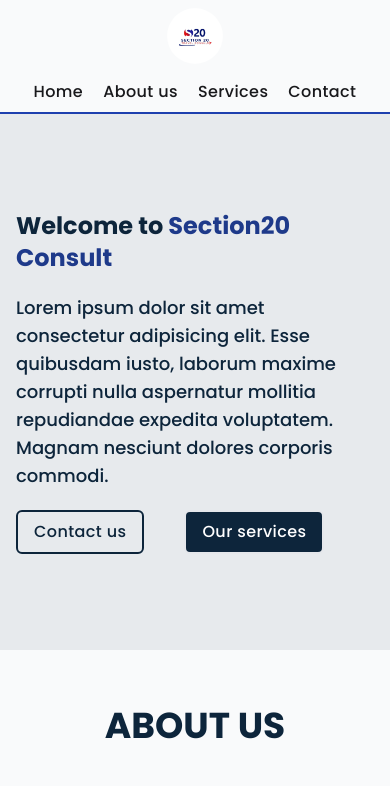
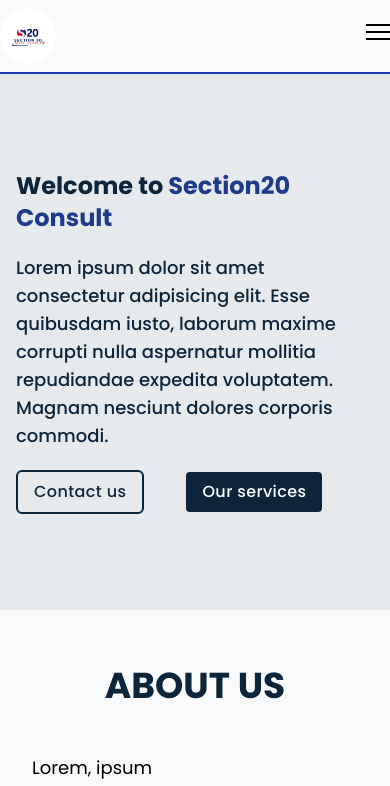
Before and after one commit to Jasoneli/section20-consult, a Next.js app: page / in a window 390 px wide. Shown: the top 786 px of the page. Built offline with nearby package versions, Linux system fonts and the light colour scheme.

Commit message:
add mobile navigation

```diff
--- a/app/globals.css
+++ b/app/globals.css
@@ -5,3 +5,50 @@
 html {
   scroll-behavior: smooth;
 }
+
+/* hamburger menu */
+
+.hamburger {
+  cursor: pointer;
+  width: 24px;
+  height: 24px;
+  transition: all 0.25s ease-in;
+  position: relative;
+}
+
+.hamburger-top,
+.hamburger-middle,
+.hamburger-bottom {
+  position: absolute;
+  width: 24px;
+  height: 2px;
+  top: 0;
+  left: 0;
+  background: #000;
+  transform: rotate(0);
+  transition: all 0.5s ease-in;
+}
+
+.hamburger-middle {
+  transform: translateY(7px);
+}
+
+.hamburger-bottom {
+  transform: translateY(14px);
+}
+
+.open {
+  transform: rotate(90deg);
+}
+
+.open .hamburger-top {
+  transform: rotate(45deg) translateY(6px) translateX(6px);
+}
+
+.open .hamburger-middle {
+  display: none;
+}
+
+.open .hamburger-bottom {
+  transform: rotate(-45deg) translateY(6px) translateX(-6px);
+}
--- a/components/Navbar.tsx
+++ b/components/Navbar.tsx
@@ -1,11 +1,16 @@
 /* eslint-disable @next/next/no-img-element */
-import Image from "next/image";
+"use client";
+
 import Link from "next/link";
+import { useState } from "react";
 
 const Navbar = () => {
+  const [isOpen, setIsOpen] = useState(false);
+
   return (
+    <>
       <nav className="bg-gray-50 border-b-2 border-blue-800 py-2 sticky top-0  right-0 left-0">
-      <div className="max-w-6xl container mx-auto flex flex-col justify-center md:flex-row font-medium gap-4 items-center md:justify-between">
+        <div className="max-w-6xl container mx-auto flex  font-medium gap-4 items-center justify-between">
           <div>
             <Link href="/">
               <img
@@ -15,7 +20,7 @@
               />
             </Link>
           </div>
-        <ul className="flex items-center justify-between gap-5 tracking-wide text-zinc-900">
+          <ul className="hidden md:flex items-center justify-between gap-5 tracking-wide text-zinc-900">
             <li>
               <Link className="hover:text-blue-800" href="/">
                 Home
@@ -38,8 +43,93 @@
               </Link>
             </li>
           </ul>
+
+          {/* hamburger button */}
+          <div className="md:hidden">
+            {isOpen ? (
+              <button
+                className="z-40 block hamburger md:hidden foucs:outline-none open "
+                id="menu-btn"
+                type="button"
+                onClick={() => setIsOpen(prev => !prev)}
+              >
+                <span className="hamburger-top"></span>
+                <span className="hamburger-middle"></span>
+                <span className="hamburger-bottom"></span>
+              </button>
+            ) : (
+              <button
+                className="z-40 block hamburger md:hidden foucs:outline-none"
+                id="menu-btn"
+                type="button"
+                onClick={() => setIsOpen(prev => !prev)}
+              >
+                <span className="hamburger-top"></span>
+                <span className="hamburger-middle"></span>
+                <span className="hamburger-bottom"></span>
+              </button>
+            )}
           </div>
+        </div>
+        {/* mobile menu */}
+
+        {isOpen ? (
+          <div
+            id="menu"
+            className="absolute top-0 bottom-0 flex flex-col self-end  w-full min-h-screen py-1 pt-40 pl-12 spacy-3
+       text-lg text-white uppercase bg-textColor"
+          >
+            <Link
+              href="/"
+              className="hover:text-pink-500"
+              onClick={() => setIsOpen(!isOpen)}
+            >
+              Home
+            </Link>
+            <Link
+              href="#about"
+              className="hover:text-pink-500"
+              onClick={() => setIsOpen(!isOpen)}
+            >
+              About us
+            </Link>
+            <Link
+              href="/services"
+              className="hover:text-pink-500"
+              onClick={() => setIsOpen(!isOpen)}
+            >
+              Services
+            </Link>
+            <Link
+              href="#contact"
+              className="hover:text-pink-500"
+              onClick={() => setIsOpen(!isOpen)}
+            >
+              Contact
+            </Link>
+          </div>
+        ) : (
+          <div
+            id="menu"
+            className="absolute top-0 bottom-0 hidden flex-col self-end  w-full min-h-screen py-1 pt-40 pl-12 spacy-3
+       text-lg text-white uppercase bg-black"
+          >
+            <a href="" className="hover:text-pink-500">
+              Home
+            </a>
+            <a href="" className="hover:text-pink-500">
+              About us
+            </a>
+            <a href="" className="hover:text-pink-500">
+              Services
+            </a>
+            <a href="" className="hover:text-pink-500">
+              Contact
+            </a>
+          </div>
+        )}
       </nav>
+    </>
   );
 };
 
```
Lines whose indentation alone changed are shown as unchanged.
